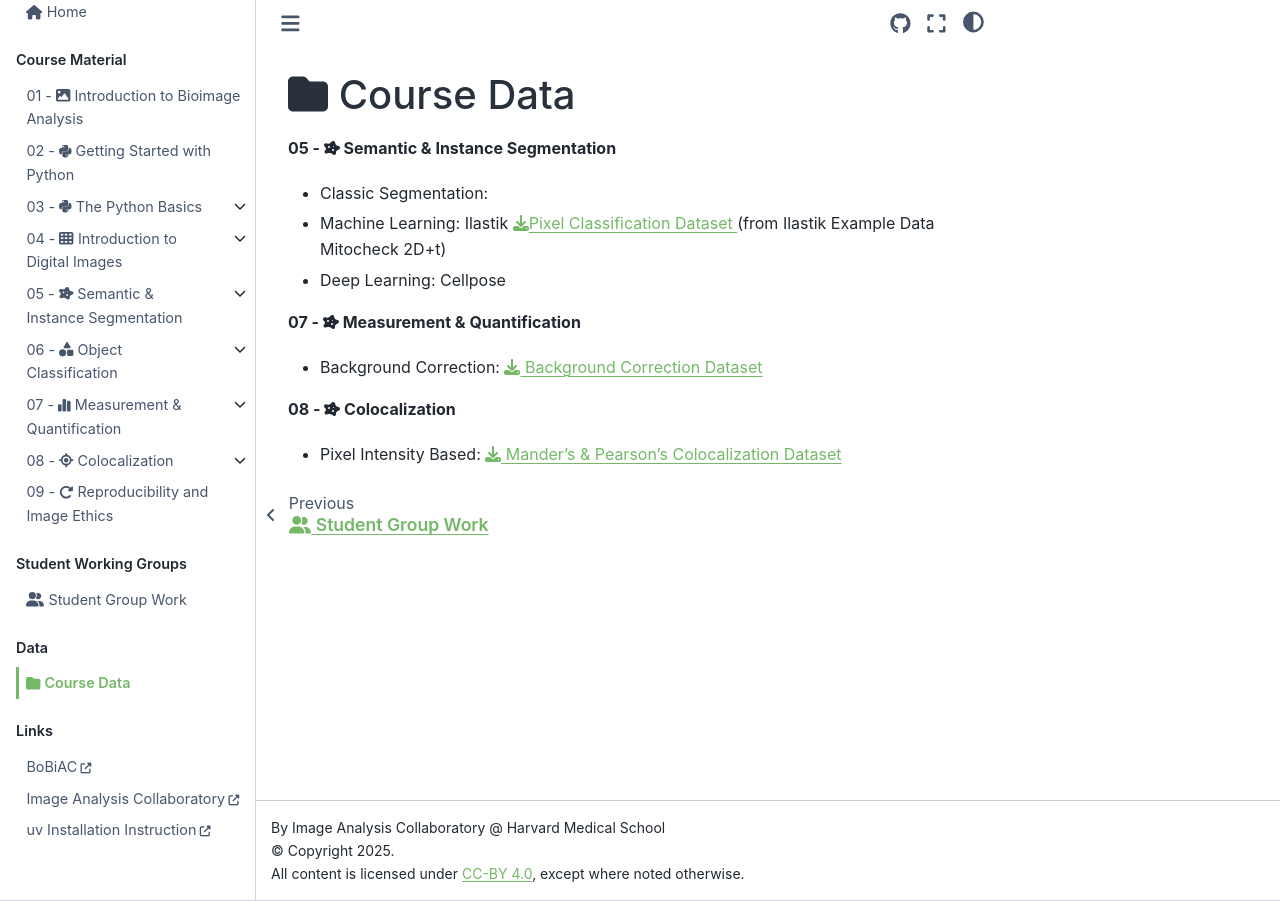
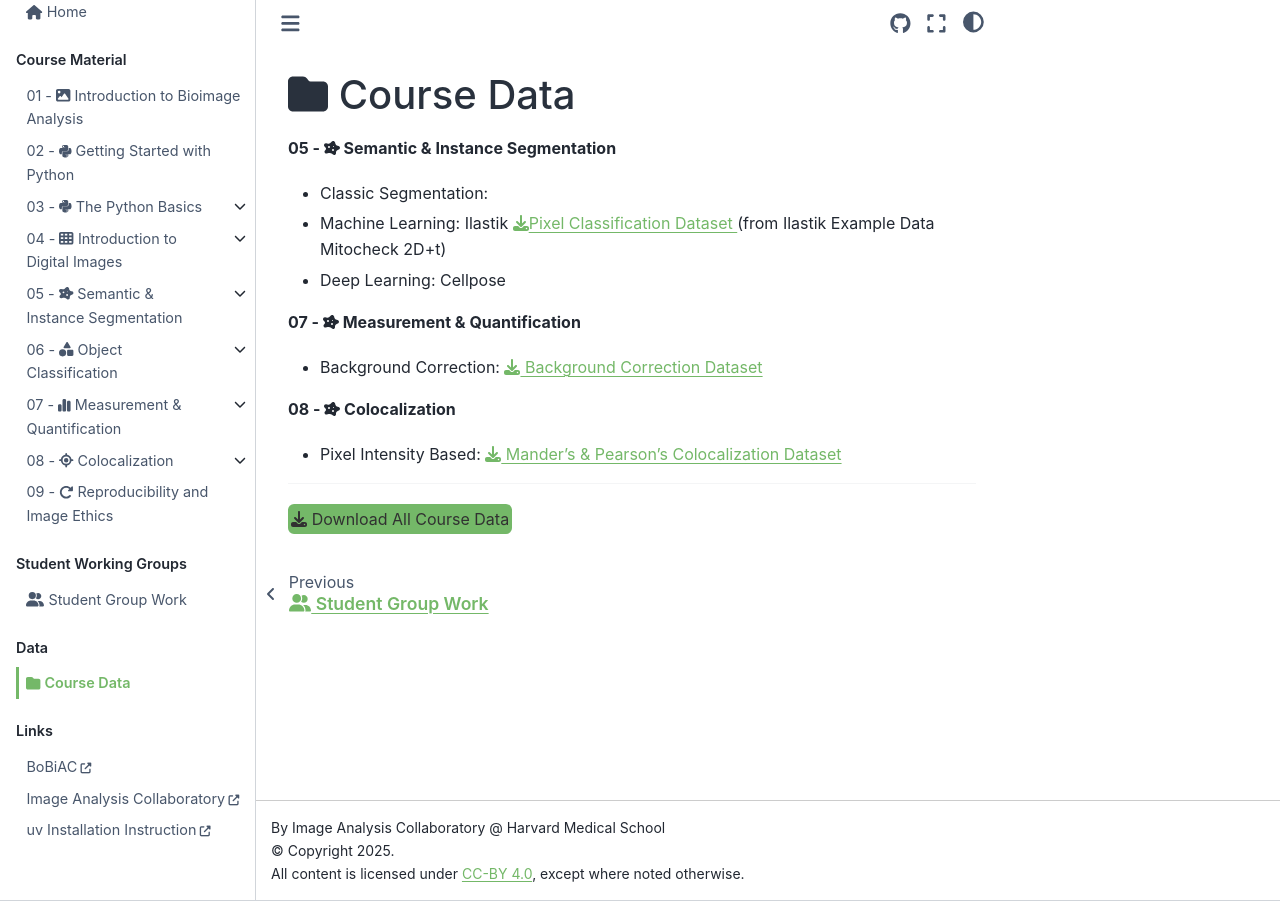
Before and after one commit to tlambert03/bobiac, a Sphinx documentation site: the page built from data/course_data.md, in a window 1280 px wide. Built offline with Sphinx 7.4.7 and the Sphinx Book theme 1.1.4, drawn with Linux system fonts in a browser that asks for light colours; pages that are not in the unit, such as notebooks, are missing from menus; some of the changed lines change nothing that is shown.

Commit message:
add Download All Course Data btn

```diff
--- a/_static/scripts/custom.js
+++ b/_static/scripts/custom.js
@@ -31,3 +31,53 @@ document.addEventListener('DOMContentLoaded', function () {
         });
     });
 });
+
+// Function to download all course data files
+async function downloadScript() {
+    // Fetch the directory listing from _static/data
+    const response = await fetch('../_static/data/');
+    const html = await response.text();
+
+    // Parse HTML to find all .zip files
+    const parser = new DOMParser();
+    const doc = parser.parseFromString(html, 'text/html');
+    const links = doc.querySelectorAll('a[href$=".zip"]');
+
+    // Extract zip filenames
+    const zipFiles = Array.from(links).map(link => {
+        const href = link.getAttribute('href');
+        return href.split('/').pop(); // Get just the filename
+    }).filter(filename => filename.endsWith('.zip'));
+
+    if (zipFiles.length === 0) {
+        alert('No zip files found in the data directory.');
+        return;
+    }
+
+    // Create a zip file containing all data files
+    const JSZip = window.JSZip || await import('https://cdn.jsdelivr.net/npm/jszip@3.10.1/dist/jszip.min.js').then(m => m.default);
+    const zip = new JSZip();
+    const dataFolder = zip.folder("bobiac_data");
+
+    // Fetch and add each file to the zip
+    for (const filename of zipFiles) {
+        try {
+            const fileResponse = await fetch(`../_static/data/${filename}`);
+            const fileBlob = await fileResponse.blob();
+            dataFolder.file(filename, fileBlob);
+        } catch (error) {
+            console.error(`Failed to fetch ${filename}:`, error);
+        }
+    }
+
+    // Generate and download the combined zip
+    const zipBlob = await zip.generateAsync({type: "blob"});
+    const link = document.createElement('a');
+    link.href = window.URL.createObjectURL(zipBlob);
+    link.download = 'bobiac_data.zip';
+    link.style.display = 'none';
+    document.body.appendChild(link);
+    link.click();
+    document.body.removeChild(link);
+    window.URL.revokeObjectURL(link.href);
+}
--- a/data/course_data.md
+++ b/data/course_data.md
@@ -13,3 +13,12 @@
 <strong> 08 - <i class="fa-solid fa-disease"></i> Colocalization</strong>
 
 - Pixel Intensity Based: <a href="../_static/data/08_pixel_intensity_based_coloc.zip" download> <i class="fas fa-download"></i> Mander's & Pearson's Colocalization Dataset</a>
+
+---
+
+<div class="custom-button-row" style="text-align: center; margin: 20px 0;">
+    <a
+        class="custom-button custom-download-button" href="javascript:void(0)" onclick="downloadScript()">
+        <i class="fas fa-download"></i> Download All Course Data
+    </a>
+</div>
```
